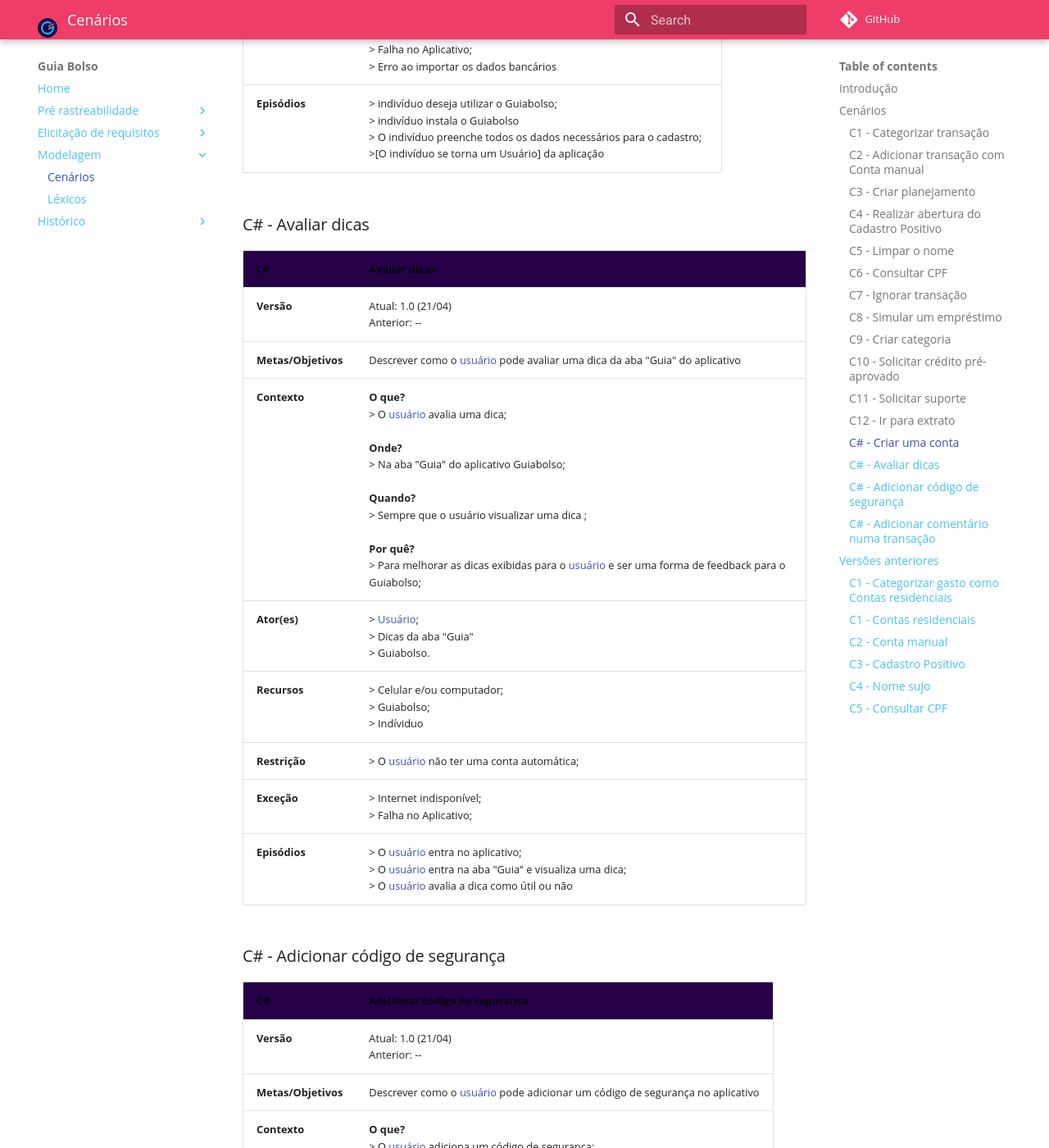
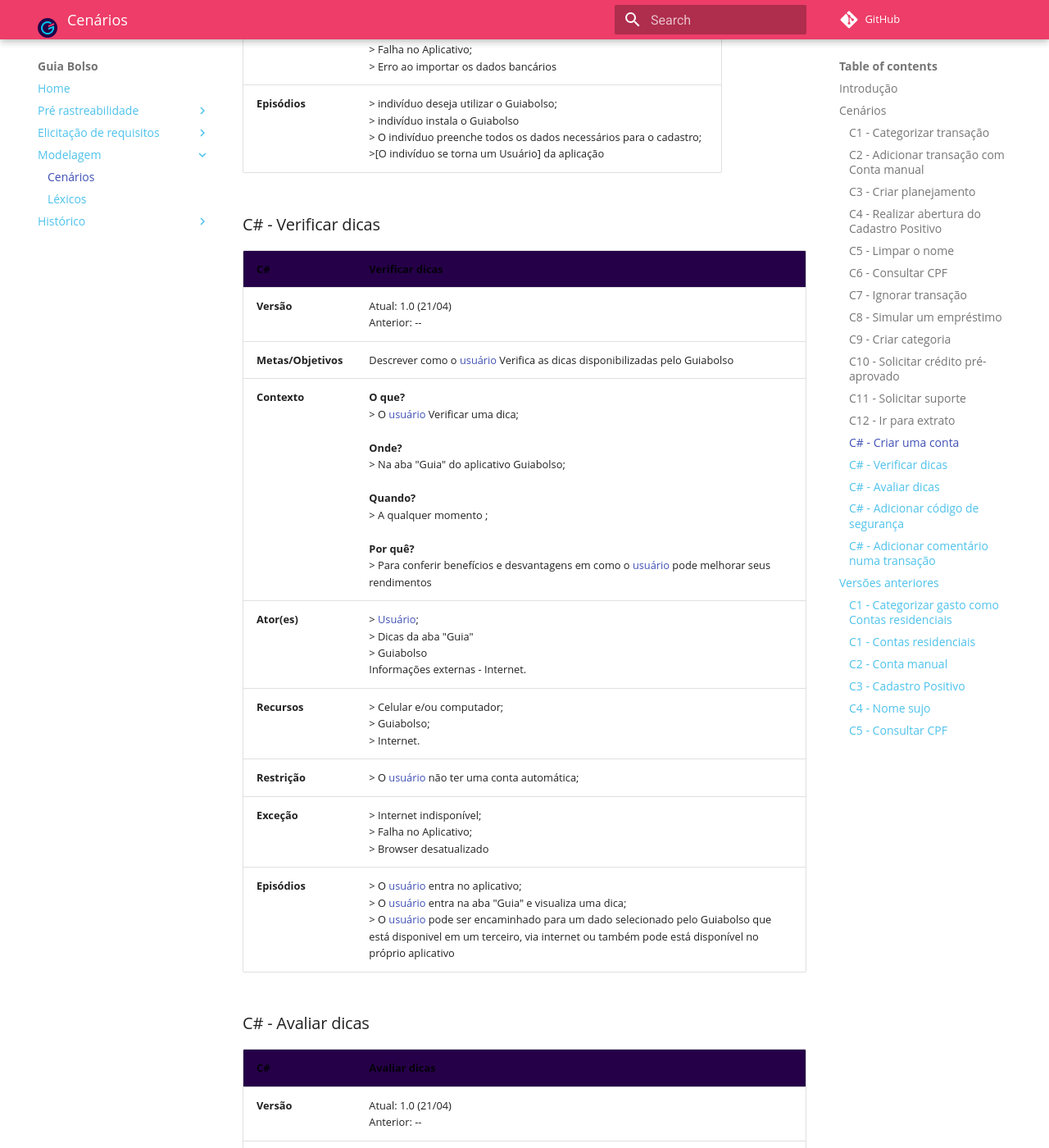
Before and after one commit to fga-disciplinas/2019.1-Guia-Bolso, an MkDocs documentation site: the page built from docs/modelagem/cenarios.md, in a window 1280 px wide and 1400 px high, scrolled down 12876 px. Shown: the whole window at 82% size. Built offline with MkDocs 1.6.1 and Material for MkDocs 9.7.7, drawn with Linux system fonts in a browser that asks for light colours; comment, search, counter and statistics services are not loaded; old or Windows-style settings are respelled for this version of MkDocs.

Commit message:
Adicionando cenario de visualizar dica

```diff
--- a/docs/modelagem/cenarios.md
+++ b/docs/modelagem/cenarios.md
@@ -174,6 +174,19 @@
 | **Exceção** | > Internet indisponível; <br> > Falha no Aplicativo; <br> > Erro ao importar os dados bancários |
 | **Episódios** | > indivíduo deseja utilizar o Guiabolso; <br> > indivíduo instala o Guiabolso <br> > O indivíduo preenche todos os dados necessários para o cadastro; <br> >[O indivíduo se torna um Usuário] da aplicação |
 
+### C# - Verificar dicas
+
+| **C#** | **Verificar dicas**|
+|--|--|
+| **Versão**| Atual: 1.0 (21/04) <br> Anterior: -- |
+| **Metas/Objetivos** | Descrever como o [usuário] Verifica as dicas disponibilizadas pelo Guiabolso |
+| **Contexto** |**O que?** <br> > O [usuário] Verificar uma dica; <br><br> **Onde?** <br> > Na aba "Guia" do aplicativo Guiabolso; <br><br> **Quando?** <br>> A qualquer momento ; <br><br> **Por quê?** <br> > Para conferir benefícios e desvantagens em como o [usuário] pode melhorar seus rendimentos |
+|**Ator(es)** | > [Usuário]; <br> > Dicas da aba "Guia" <br> > Guiabolso <br> Informações externas - Internet.|
+| **Recursos** | > Celular e/ou computador; <br> > Guiabolso; <br> > Internet. |
+| **Restrição** | > O [usuário] não ter uma conta automática; |
+| **Exceção** | > Internet indisponível; <br> > Falha no Aplicativo; <br> > Browser desatualizado |
+| **Episódios** | > O [usuário] entra no aplicativo; <br> > O [usuário] entra na aba "Guia" e visualiza uma dica; <br> > O [usuário] pode ser encaminhado para um dado selecionado pelo Guiabolso que está disponivel em um terceiro, via internet ou também pode está disponível no próprio aplicativo |
+
 ### C# - Avaliar dicas
 
 | **C#** | **Avaliar dicas**|
```
